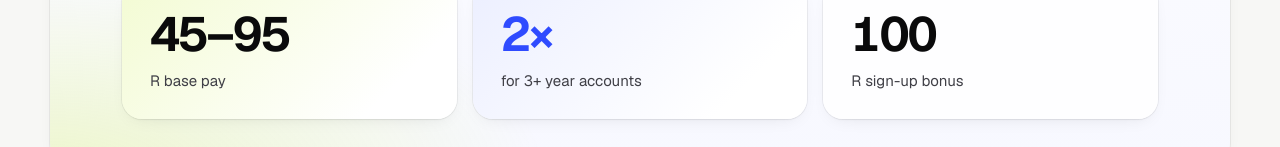
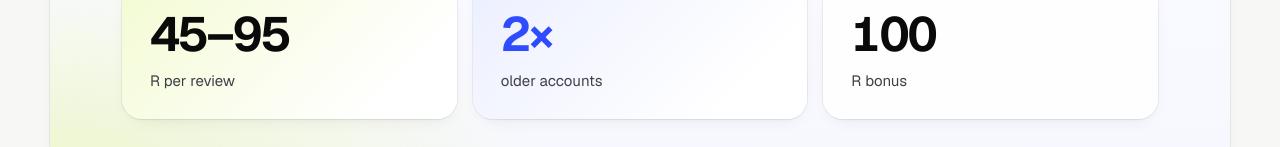
Before and after one commit to turkeygobbler420/selaampeter-site, a plain HTML site: page index.html in a window 1280 px wide. Shown: the part 633-780 px from the top of the page. Drawn offline with nearby package versions, Linux system fonts and the light colour scheme.

Commit message:
Shorten hero stat labels
Co-Authored-By: Claude Sonnet 5.5 <noreply@anthropic.com>

```diff
--- a/index.html
+++ b/index.html
@@ -442,9 +442,9 @@ footer .wrap { display: flex; flex-wrap: wrap; align-items: center; justify-cont
     </div>
   </div>
   <ul class="proof rise" style="--i:4">
-    <li><b>45–95</b><span>R base pay</span></li>
-    <li><b><em>2×</em></b><span>for 3+ year accounts</span></li>
-    <li><b>100</b><span>R sign-up bonus</span></li>
+    <li><b>45–95</b><span>R per review</span></li>
+    <li><b><em>2×</em></b><span>older accounts</span></li>
+    <li><b>100</b><span>R bonus</span></li>
     <li class="wide" style="display:none"><b>1s</b><span>From post to payout</span></li>
   </ul>
 </div></div>
```
